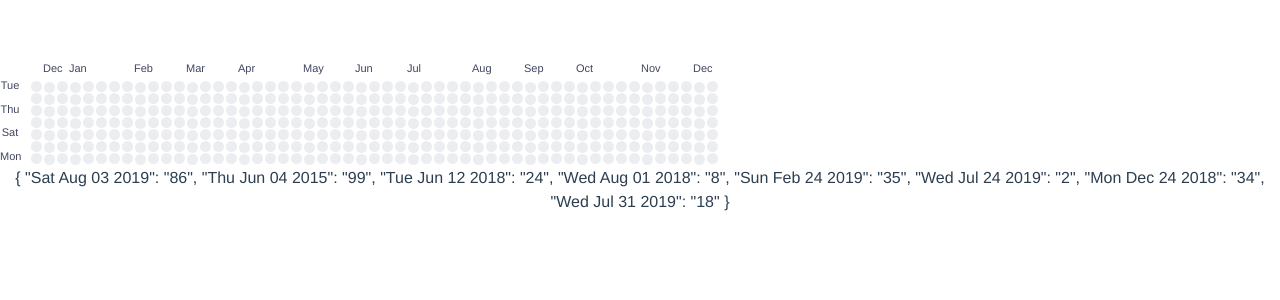
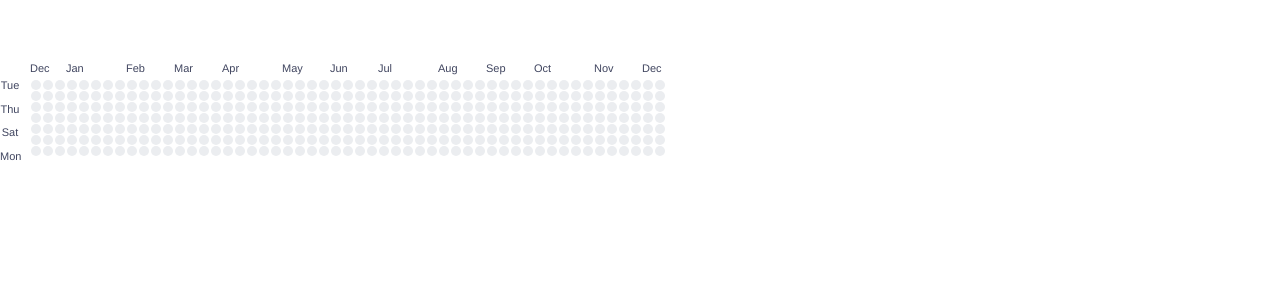
Before and after one commit to estelled/ng2-contribution-graph, an Angular app: page / in a window 1280 px wide. Shown: the top 300 px of the page. Built offline with nearby package versions, Linux system fonts and the light colour scheme.

Commit message:
issue #8 - tooltip * FIX Minor changes

```diff
--- a/src/app/contribution-graph/contribution-graph.component.html
+++ b/src/app/contribution-graph/contribution-graph.component.html
@@ -1,20 +1,15 @@
 <div id="container">
-  <div id="day-column">
-    <div *ngFor="let day of days">{{ day }}</div>
-  </div>
   <div id="canvas">
+    <div class="day-column">
+      <div *ngFor="let day of days">{{ day }}</div>
+    </div>
       <div *ngFor="let col of columns">
-          <div *ngIf="col == 1  && index2month(col) == index2month(col+1) || index2month(col) != index2month(col-1) ; else elseBlock">
-            <div class="month">{{ index2month(col) }}</div>
-          </div>
-          <ng-template #elseBlock><div class="empty"></div></ng-template>
+            <div [className]="monthChanged(col) ? 'month-label' :  'empty-label'">
+              {{ monthChanged(col) ? index2month(col) : null }}
+            </div>
         <div class="graph-row" *ngFor="let row of numRow(col)">
           <div class="circle" ngbTooltip="{{ computeTooltipText(col, row) }}"></div>
         </div>
       </div>
   </div>
 </div>
-
-
-
- {{ activityDict | json }}
--- a/src/app/contribution-graph/contribution-graph.component.scss
+++ b/src/app/contribution-graph/contribution-graph.component.scss
@@ -3,7 +3,11 @@
     display: flex;
     flex-direction: row;
 
-    #day-column {
+    #canvas {
+        display: flex;
+        flex-direction: row;
+
+        .day-column {
             display: flex;
             flex-direction: column;
             width: 20px;
@@ -15,24 +19,24 @@
             margin-top: 17px;
         }
 
-    #canvas {
-        display: flex;
-        flex-direction: row;
-
-        .month {
+        .month-label {
             font-size: 11px;
             color: #414660;
             width: 10px;
-            margin-bottom: 5px;
+            height: 10px;
+            overflow: visible;
+            margin-bottom: 10px;
           }
-        .empty {
-            margin-bottom: 15px;
+        .empty-label {
             color:transparent;
             border: solid transparent;
+            width: 10px;
+            height: 10px;
+            margin-bottom: 10px;
         }
         .circle {
-            width: 11px;
-            height: 11px;
+            width: 10px;
+            height: 10px;
             border-radius: 50%;
             background-color: #ebedf0;
             margin: 1px;
--- a/src/app/contribution-graph/contribution-graph.component.ts
+++ b/src/app/contribution-graph/contribution-graph.component.ts
@@ -20,6 +20,12 @@ export class ContributionGraphComponent implements OnInit {
     this.columns = Array.from(Array(this.colNumber).keys());
     this.days = this.computeDayLabels(this.startDate);
     this.activityDict = this.activity2activityDict(this.activity);
+  }
+
+  monthChanged(col: number) {
+    const first =  col === 0  && this.index2month(col) === this.index2month(col + 1);
+    const changed = this.index2month(col) !== this.index2month(col - 1);
+    return first || changed;
   }
 
   calcYearDays() {
@@ -114,12 +120,12 @@ export class ContributionGraphComponent implements OnInit {
     return text;
   }
 
-  activity2activityDict(activity: any[]) {
+  activity2activityDict(activityTable: any[]) {
     const activityDict = {};
-    for (let i = 0; i < activity.length; i++) {
-      const tempDate = new Date(activity[i][0]);
+    for (const activity of activityTable) {
+      const tempDate = new Date(activity[0]);
       const key = tempDate.toDateString();
-      activityDict[key] = activity[i][1];
+      activityDict[key] = activity[1];
     }
     return activityDict;
   }
```
Also changed, not shown: 1 other file (tests, documents, lock files or other folders). Lines whose indentation alone changed are shown as unchanged.
